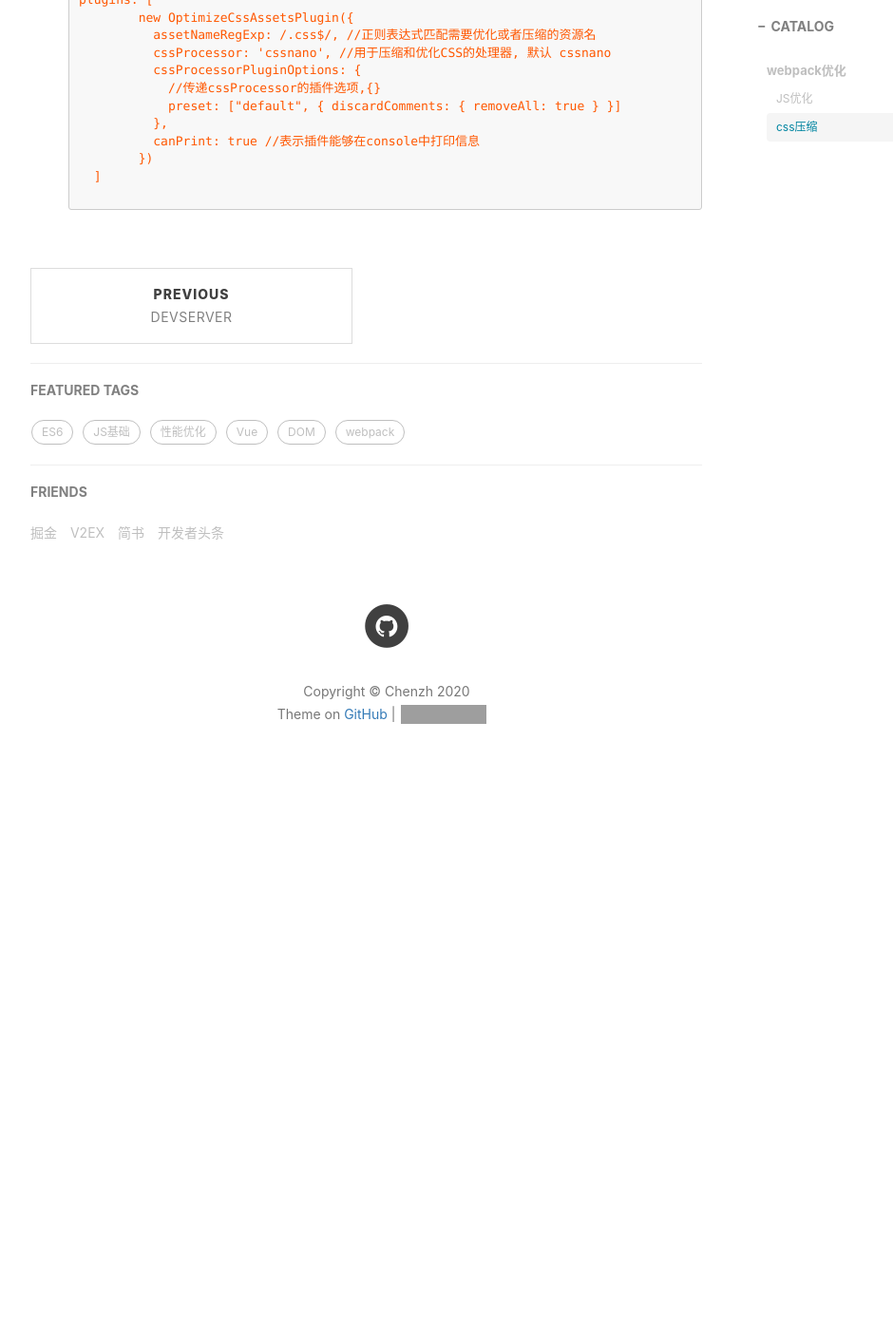
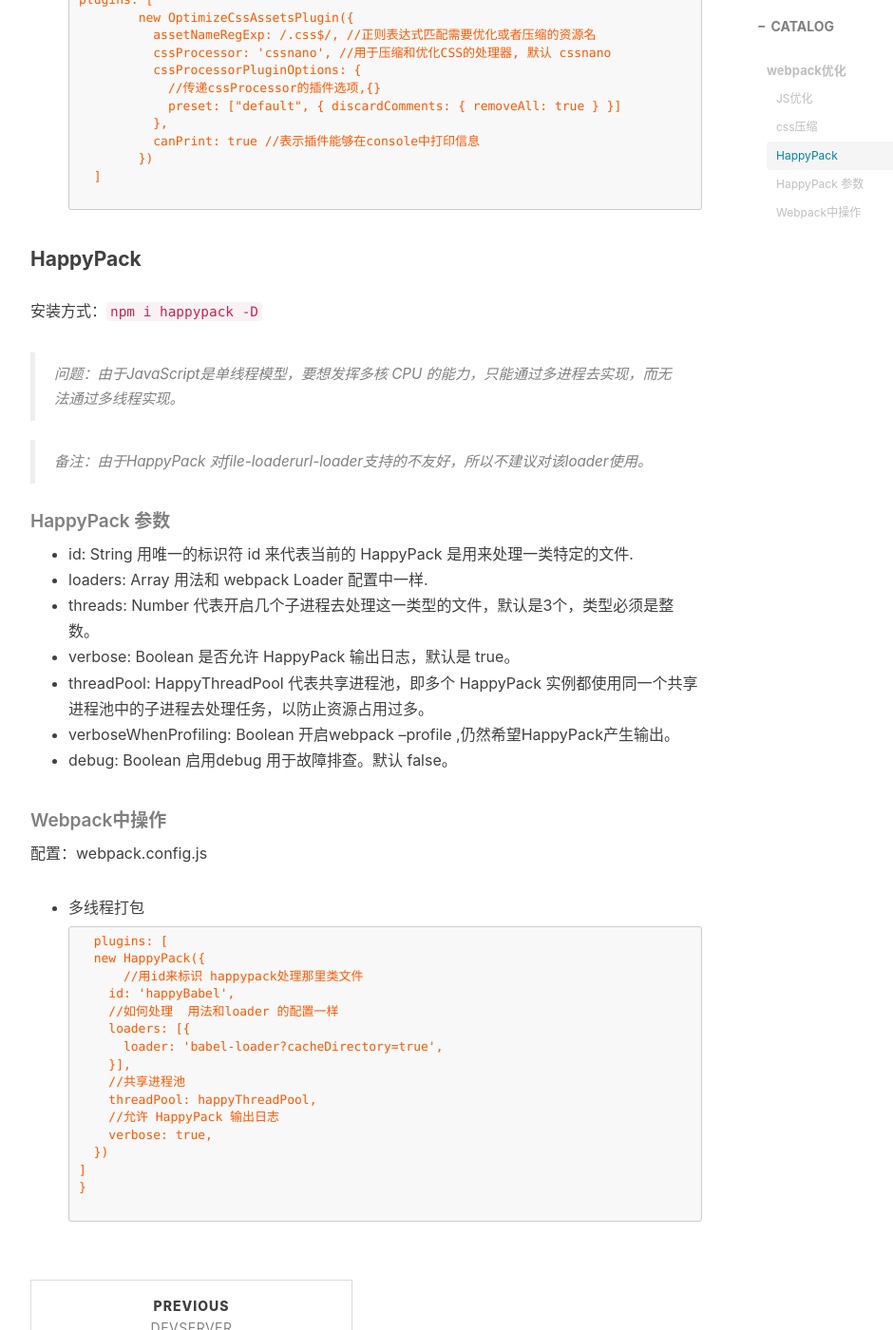
Before and after one commit to Bittersweet-Chocolate/Bittersweet-Chocolate.github.io, a Jekyll site: the page built from _posts/Webpack/2020-06-19-better.md, in a window 1280 px wide and 1400 px high, scrolled down 1544 px. Shown: the whole window at 95% size, without its empty margins (233-1173 px from the left). Built offline with Jekyll 4.4.1, drawn with Linux system fonts in a browser that asks for light colours; nearby versions of some CDN libraries; comment, search, counter and statistics services are not loaded; before the commit the page ends 2373 px from its top, so only the background shows below that; grey boxes are pictures that could not be loaded.

Commit message:
happypack 使用

````diff
--- a/_posts/Webpack/2020-06-19-better.md
+++ b/_posts/Webpack/2020-06-19-better.md
@@ -66,3 +66,45 @@
 	]
 
 	```
+
+#### HappyPack
+
+安装方式：`npm i happypack -D`
+
+>问题：由于JavaScript是单线程模型，要想发挥多核 CPU 的能力，只能通过多进程去实现，而无法通过多线程实现。
+
+>备注：由于HappyPack 对file-loaderurl-loader支持的不友好，所以不建议对该loader使用。
+
+##### HappyPack 参数
+* id: String 用唯一的标识符 id 来代表当前的 HappyPack 是用来处理一类特定的文件.
+* loaders: Array 用法和 webpack Loader 配置中一样.
+* threads: Number 代表开启几个子进程去处理这一类型的文件，默认是3个，类型必须是整数。
+* verbose: Boolean 是否允许 HappyPack 输出日志，默认是 true。
+* threadPool: HappyThreadPool 代表共享进程池，即多个 HappyPack 实例都使用同一个共享进程池中的子进程去处理任务，以防止资源占用过多。
+* verboseWhenProfiling: Boolean 开启webpack --profile ,仍然希望HappyPack产生输出。
+* debug: Boolean 启用debug 用于故障排查。默认 false。
+
+##### Webpack中操作
+
+配置：webpack.config.js
+
+* 多线程打包
+
+	```
+	plugins: [
+    new HappyPack({
+        //用id来标识 happypack处理那里类文件
+      id: 'happyBabel',
+      //如何处理  用法和loader 的配置一样
+      loaders: [{
+        loader: 'babel-loader?cacheDirectory=true',
+      }],
+      //共享进程池
+      threadPool: happyThreadPool,
+      //允许 HappyPack 输出日志
+      verbose: true,
+    })
+  ]
+  }
+
+	```
````
